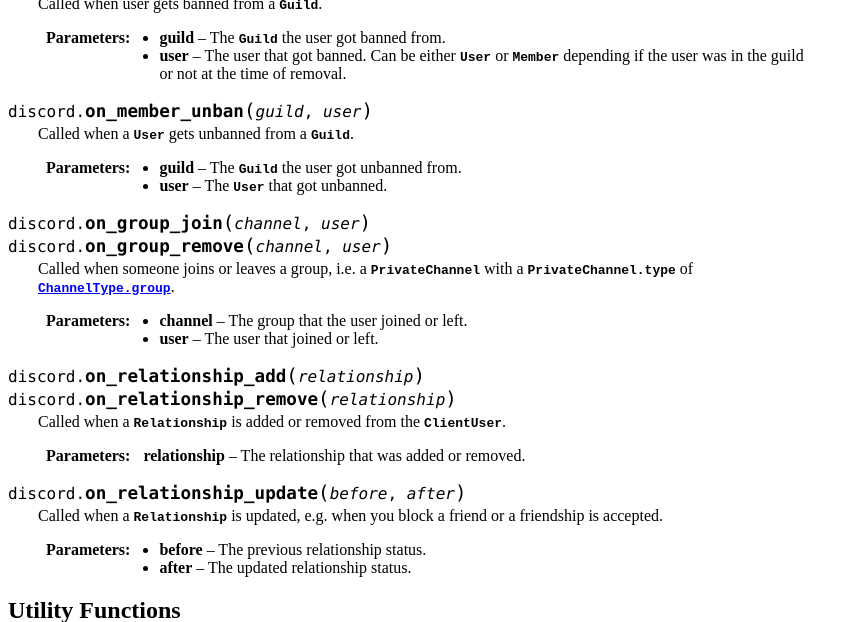
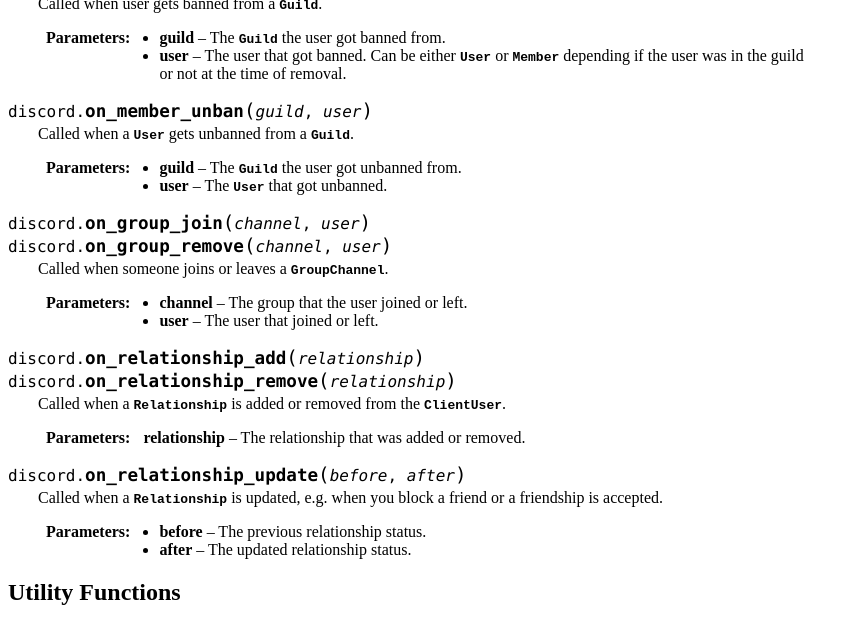
Before and after one commit to Rapptz/discord.py, a Sphinx documentation site: the page built from docs/api.rst, in a window 1280 px wide and 900 px high, scrolled down 8911 px, cut to the strip 0-622 px from the top of the window. Shown: the whole strip, without its empty margins (0-859 px from the left). Built offline with Sphinx 7.4.7, drawn with Linux system fonts in a browser that asks for light colours.

Commit message:
Update on_group_join docs

```diff
--- a/docs/api.rst
+++ b/docs/api.rst
@@ -562,8 +562,7 @@
 .. function:: on_group_join(channel, user)
               on_group_remove(channel, user)
 
-    Called when someone joins or leaves a group, i.e. a :class:`PrivateChannel`
-    with a :attr:`PrivateChannel.type` of :attr:`ChannelType.group`.
+    Called when someone joins or leaves a :class:`GroupChannel`.
 
     :param channel: The group that the user joined or left.
     :param user: The user that joined or left.
```
